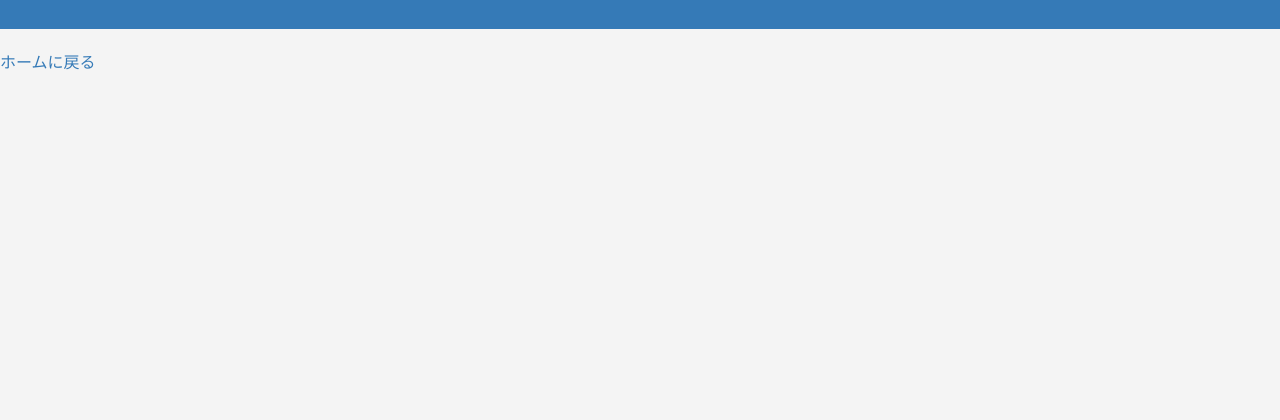
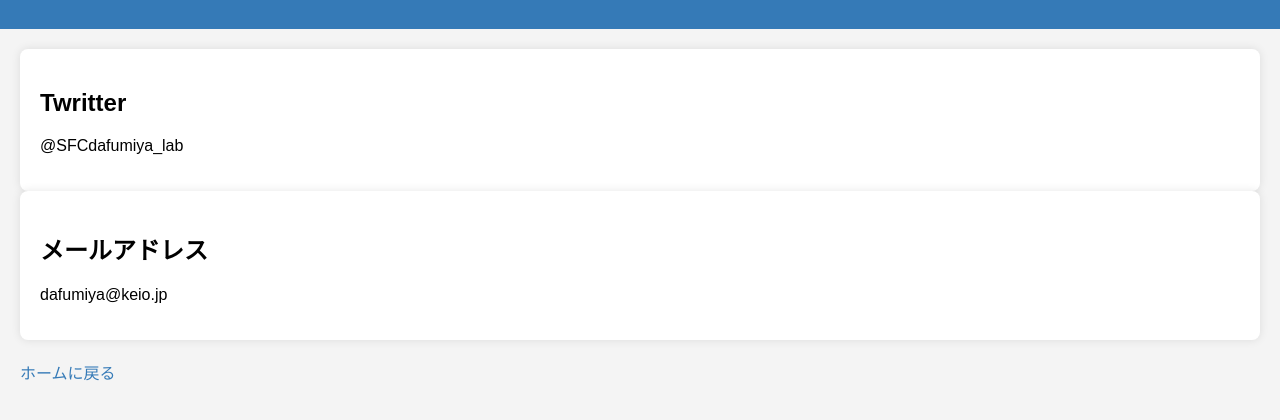
Before and after one commit to dafumiya-lab/website, a plain HTML site: page pages/contact.html in a window 1280 px wide. Shown: the part 80-500 px from the top of the page. Drawn offline with Linux system fonts and the light colour scheme.

Commit message:
お問い合わせページ更新とリンク修正
お問い合わせページ更新とリンク修正

```diff
--- a/pages/contact.html
+++ b/pages/contact.html
@@ -51,14 +51,22 @@
     <div class="header">
       <h1>お問い合わせ</h1>
     </div>
-
+    <div class="content">
+      <div class="introduction">
+    <h2>Twritter</h2>
+    <p>@SFCdafumiya_lab</p>
+  </div>
+    <div class="introduction">
+      <h2>メールアドレス</h2>
+      <p>dafumiya@keio.jp</p>
+    </div>
 
 
 
 
 
 <div class="links">
-  <a href="https://dafumiya.sfc.keio.ac.jp/" class="link-item">ホームに戻る</a>
+  <a href="https://dafumiya.sfc.keio.ac.jp/website/index.html" class="link-item">ホームに戻る</a>
 </div>
 </body>
 </html>
```
Also changed, not shown: pages/member.html (+1 -1 lines), pages/projects.html (+1 -1 lines), pages/reference.html (+1 -1 lines).
